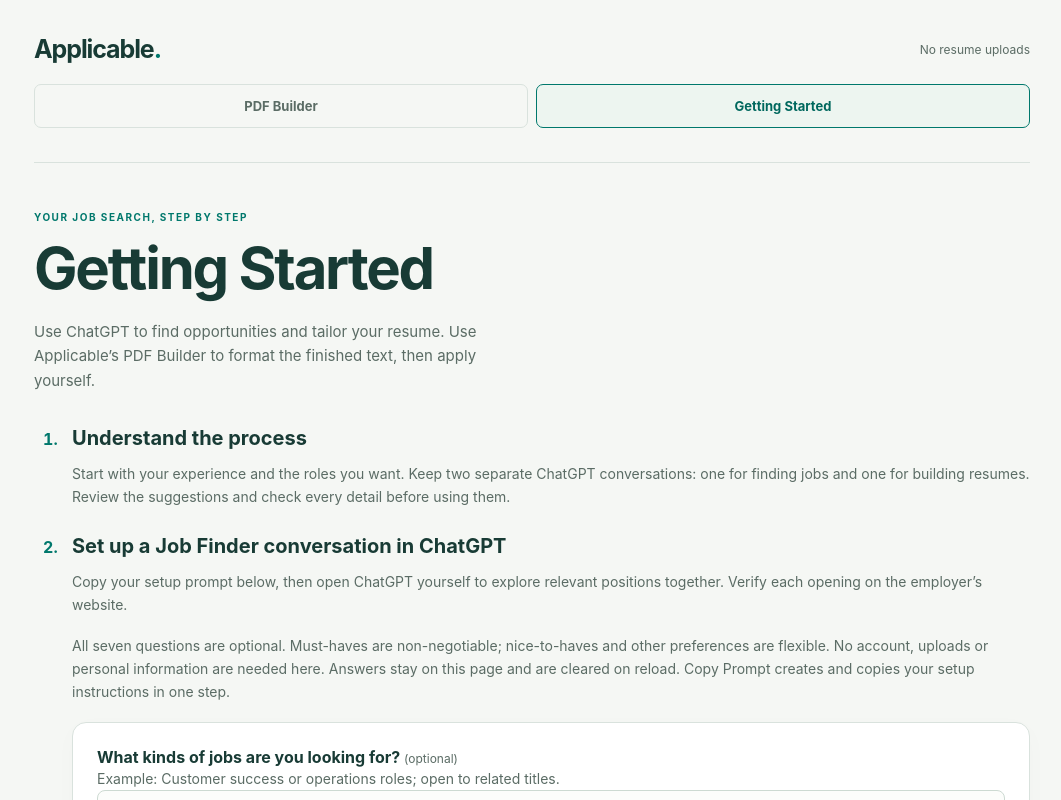
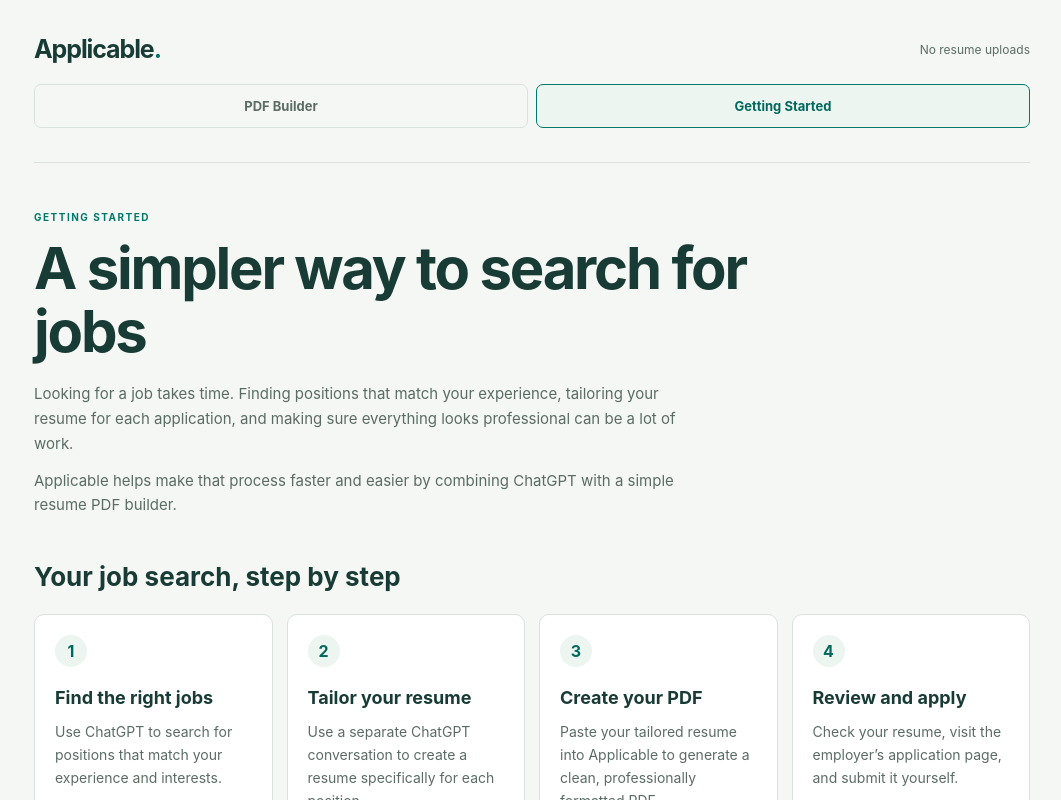
Before and after one commit to Ewager1/applicable, a React (Vite) app: page / in a window 1280 px wide. Both pictures are taken after a click on the button "Explore Getting Started". Shown: the top 800 px of the page, without its empty margins (108-1169 px from the left). Built offline with nearby package versions, Linux system fonts and the light colour scheme.

Commit message:
feat: clarify Getting Started workflow and setup presentation (#65)

```diff
--- a/src/styles.css
+++ b/src/styles.css
@@ -523,31 +523,94 @@ iframe {
 }
 
 .workflow-intro p,
-.workflow-stages p {
+.getting-started-intro > p:not(.eyebrow),
+.workflow-overview p,
+.workflow-setup p {
   color: var(--muted);
   font-size: 14px;
   line-height: 1.65;
   margin: 0;
 }
 
-.workflow-stages {
-  padding-left: 28px;
-  margin: 0 0 24px;
+.getting-started-intro h1 {
+  max-width: 720px;
 }
 
-.workflow-stages li {
-  padding: 0 0 24px 10px;
+.getting-started-intro > p:not(.eyebrow) {
+  max-width: 680px;
+  margin: 0 0 12px;
+  font-size: 15px;
 }
 
-.workflow-stages li::marker {
-  color: var(--accent);
-  font-weight: 650;
+.workflow-overview h2,
+.workflow-setup h2 {
+  font-size: 26px;
+  line-height: 1.3;
+  margin: 0 0 20px;
 }
 
-.workflow-stages h2 {
-  font-size: 20px;
+.workflow-steps {
+  display: grid;
+  grid-template-columns: repeat(4, minmax(0, 1fr));
+  gap: 14px;
+  list-style: none;
+  padding: 0;
+  margin: 0;
+}
+
+.workflow-steps li {
+  padding: 20px;
+  border: 1px solid var(--border);
+  border-radius: 10px;
+  background: var(--surface);
+}
+
+.workflow-number {
+  display: inline-flex;
+  align-items: center;
+  justify-content: center;
+  width: 32px;
+  height: 32px;
+  margin-bottom: 18px;
+  border-radius: 50%;
+  color: var(--accent-hover);
+  background: #edf5f0;
+  font-weight: 700;
+}
+
+.workflow-steps h3,
+.setup-step h3 {
+  font-size: 18px;
   line-height: 1.4;
   margin: 0 0 10px;
+}
+
+.workflow-setup {
+  margin-top: 40px;
+  padding-top: 36px;
+  border-top: 1px solid var(--border);
+}
+
+.setup-intro {
+  max-width: 720px;
+}
+
+.setup-intro p + p {
+  margin-top: 12px;
+}
+
+.setup-step {
+  margin-top: 28px;
+  padding: 24px;
+  border: 1px solid var(--border);
+  border-radius: 10px;
+  background: var(--surface);
+}
+
+@media (max-width: 900px) {
+  .workflow-steps {
+    grid-template-columns: repeat(2, minmax(0, 1fr));
+  }
 }
 
 @media (max-width: 600px) {
@@ -564,4 +627,12 @@ iframe {
     align-items: flex-start;
     gap: 14px;
   }
+
+  .workflow-steps {
+    grid-template-columns: 1fr;
+  }
+
+  .setup-step {
+    padding: 18px;
+  }
 }
--- a/src/ui/GettingStarted.tsx
+++ b/src/ui/GettingStarted.tsx
@@ -3,50 +3,88 @@ import { JobFinderSetup } from './JobFinderSetup.tsx';
 export function GettingStarted() {
   return (
     <section aria-labelledby="getting-started-title">
-      <div className="intro">
-        <p className="eyebrow">YOUR JOB SEARCH, STEP BY STEP</p>
-        <h1 id="getting-started-title">Getting Started</h1>
+      <div className="intro getting-started-intro">
+        <p className="eyebrow">GETTING STARTED</p>
+        <h1 id="getting-started-title">A simpler way to search for jobs</h1>
         <p>
-          Use ChatGPT to find opportunities and tailor your resume. Use Applicable’s PDF Builder to
-          format the finished text, then apply yourself.
+          Looking for a job takes time. Finding positions that match your experience, tailoring your
+          resume for each application, and making sure everything looks professional can be a lot of
+          work.
+        </p>
+        <p>
+          Applicable helps make that process faster and easier by combining ChatGPT with a simple
+          resume PDF builder.
         </p>
       </div>
-      <ol className="workflow-stages">
-        <li>
-          <h2>Understand the process</h2>
+      <section className="workflow-overview" aria-labelledby="workflow-title">
+        <h2 id="workflow-title">Your job search, step by step</h2>
+        <ol className="workflow-steps" role="list">
+          <li>
+            <span className="workflow-number" aria-hidden="true">
+              1
+            </span>
+            <h3>Find the right jobs</h3>
+            <p>Use ChatGPT to search for positions that match your experience and interests.</p>
+          </li>
+          <li>
+            <span className="workflow-number" aria-hidden="true">
+              2
+            </span>
+            <h3>Tailor your resume</h3>
+            <p>
+              Use a separate ChatGPT conversation to create a resume specifically for each position.
+            </p>
+          </li>
+          <li>
+            <span className="workflow-number" aria-hidden="true">
+              3
+            </span>
+            <h3>Create your PDF</h3>
+            <p>
+              Paste your tailored resume into Applicable to generate a clean, professionally
+              formatted PDF.
+            </p>
+          </li>
+          <li>
+            <span className="workflow-number" aria-hidden="true">
+              4
+            </span>
+            <h3>Review and apply</h3>
+            <p>Check your resume, visit the employer’s application page, and submit it yourself.</p>
+          </li>
+        </ol>
+      </section>
+      <section className="workflow-setup" aria-labelledby="setup-title">
+        <h2 id="setup-title">Let’s get you set up</h2>
+        <div className="setup-intro">
           <p>
-            Start with your experience and the roles you want. Keep two separate ChatGPT
-            conversations: one for finding jobs and one for building resumes. Review the suggestions
-            and check every detail before using them.
+            You’ll use two separate ChatGPT conversations: a Job Finder to find opportunities and a
+            Resume Builder to tailor your resume. No programming or prompt-writing knowledge is
+            needed. Applicable provides the setup instructions below.
           </p>
-        </li>
-        <li>
-          <h2>Set up a Job Finder conversation in ChatGPT</h2>
           <p>
-            Copy your setup prompt below, then open ChatGPT yourself to explore relevant positions
-            together. Verify each opening on the employer’s website.
+            You can upload one or more past resumes into your ChatGPT conversations. ChatGPT can ask
+            clarifying questions to learn about your experience. This initial setup is largely a
+            one-time process; you can refine your preferences and experience over time.
+          </p>
+        </div>
+        <section className="setup-step" aria-labelledby="job-finder-setup-title">
+          <h3 id="job-finder-setup-title">Step 1: Create your Job Finder</h3>
+          <p>
+            Copy your setup prompt below, then open a new ChatGPT conversation yourself to explore
+            relevant positions together. Verify each opening on the employer’s website.
           </p>
           <JobFinderSetup />
-        </li>
-        <li>
-          <h2>Set up a Resume Builder conversation in ChatGPT</h2>
+        </section>
+        <section className="setup-step" aria-labelledby="resume-builder-setup-title">
+          <h3 id="resume-builder-setup-title">Step 2: Create your Resume Builder</h3>
           <p>
             Start a separate conversation with your current resume and experience. Use it to tailor
             your resume for individual job descriptions while keeping the facts accurate. The
             chatbot formatting instructions in PDF Builder explain the text format Applicable needs.
           </p>
-        </li>
-        <li>
-          <h2>Find positions, tailor resumes, create PDFs and apply</h2>
-          <p>
-            Choose a relevant position with your Job Finder conversation. Share the job description
-            with your Resume Builder conversation, review the tailored resume, then paste its
-            formatted text into PDF Builder. Add your contact details, create and review the PDF,
-            and manually submit your application on the employer’s website. Repeat for each
-            position.
-          </p>
-        </li>
-      </ol>
+        </section>
+      </section>
     </section>
   );
 }
```
Also changed, not shown: 4 other files (tests, documents, lock files or other folders).
